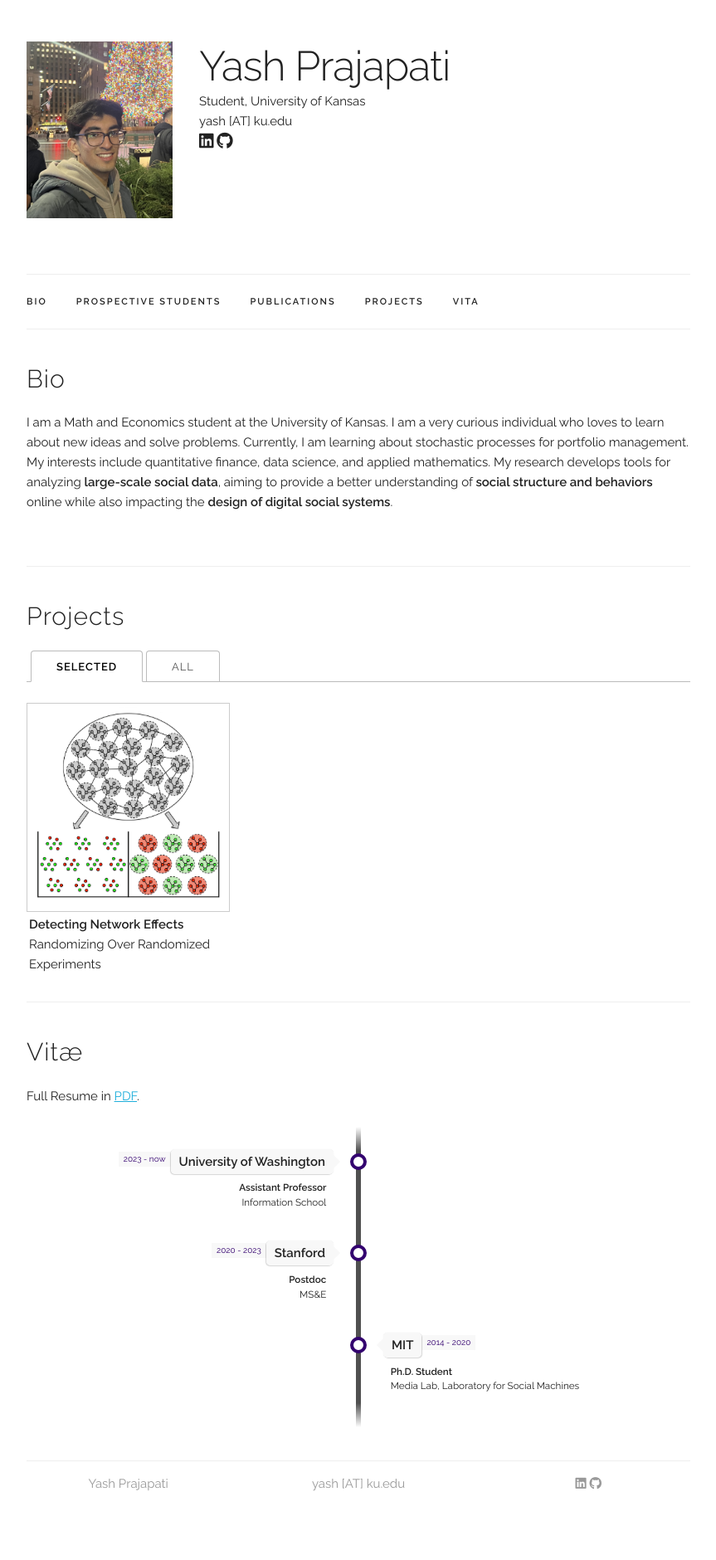
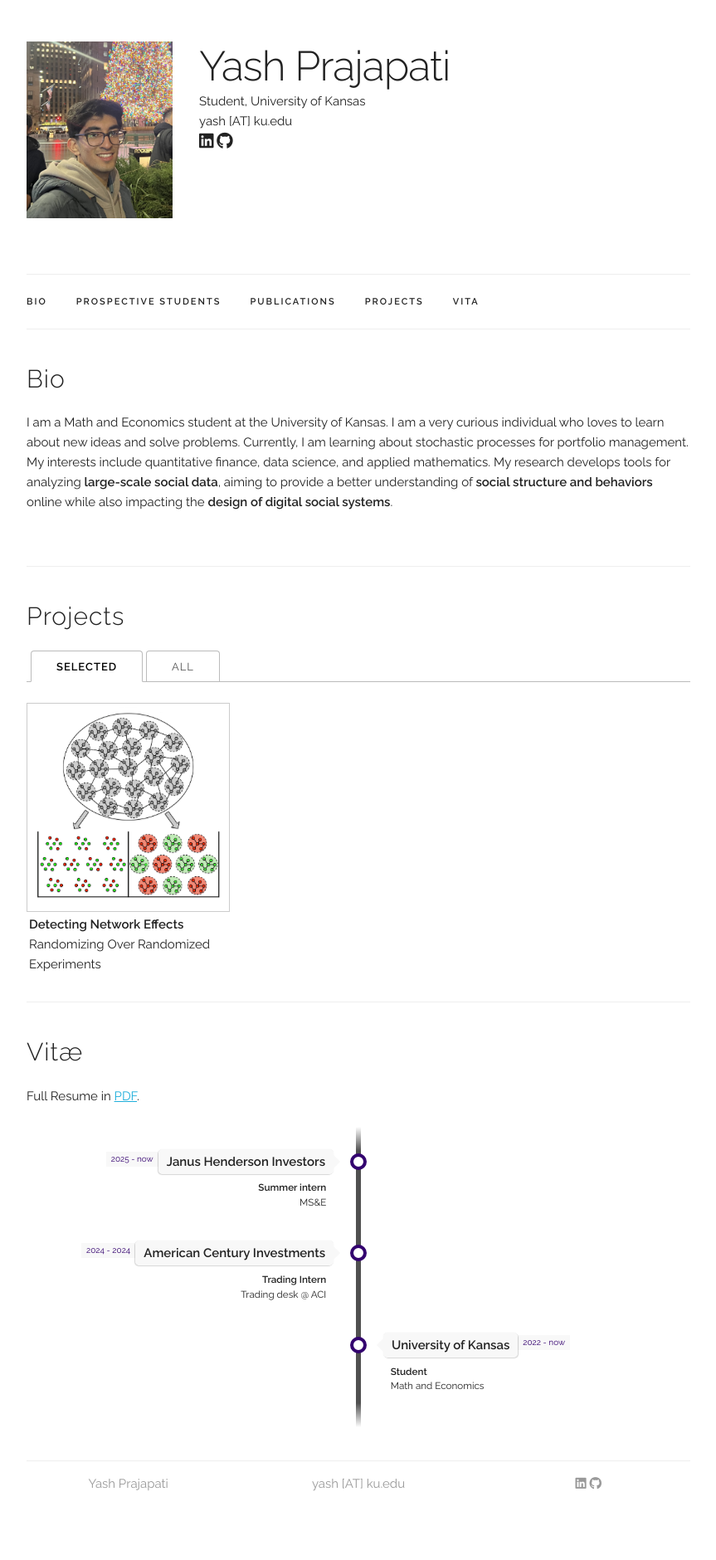
Before and after one commit to poseidonyash/www_personal, a Jekyll site: the page built from index.html, in a window 1280 px wide. Shown: the whole page at 83% size, without its empty margins (208-1071 px from the left). Built offline with Jekyll 4.4.1, drawn with Linux system fonts in a browser that asks for light colours.

Commit message:
updated experiences

```diff
--- a/_data/experience.yaml
+++ b/_data/experience.yaml
@@ -1,19 +1,19 @@
 experiences:
 
-- place: "University of Washington"
-  time: "2023 - now"
-  title: "Assistant Professor"
-  subtitle: "Information School"
-  category: "work"
-
-- place: "Stanford"
-  time: "2020 - 2023"
-  title: "Postdoc"
+- place: "Janus Henderson Investors"
+  time: "2025 - now"
+  title: "Summer intern"
   subtitle: "MS&E"
   category: "work"
 
-- place: "MIT"
-  time: "2014 - 2020"
-  title: "Ph.D. Student"
-  subtitle: "Media Lab, Laboratory for Social Machines"
+- place: "American Century Investments"
+  time: "2024 - 2024"
+  title: "Trading Intern"
+  subtitle: "Trading desk @ ACI"
+  category: "work"
+
+- place: "University of Kansas"
+  time: "2022 - now"
+  title: "Student"
+  subtitle: "Math and Economics"
   category: "school"
```
Also changed, not shown: _data/template_users.yaml (deleted, +0 -45 lines).
